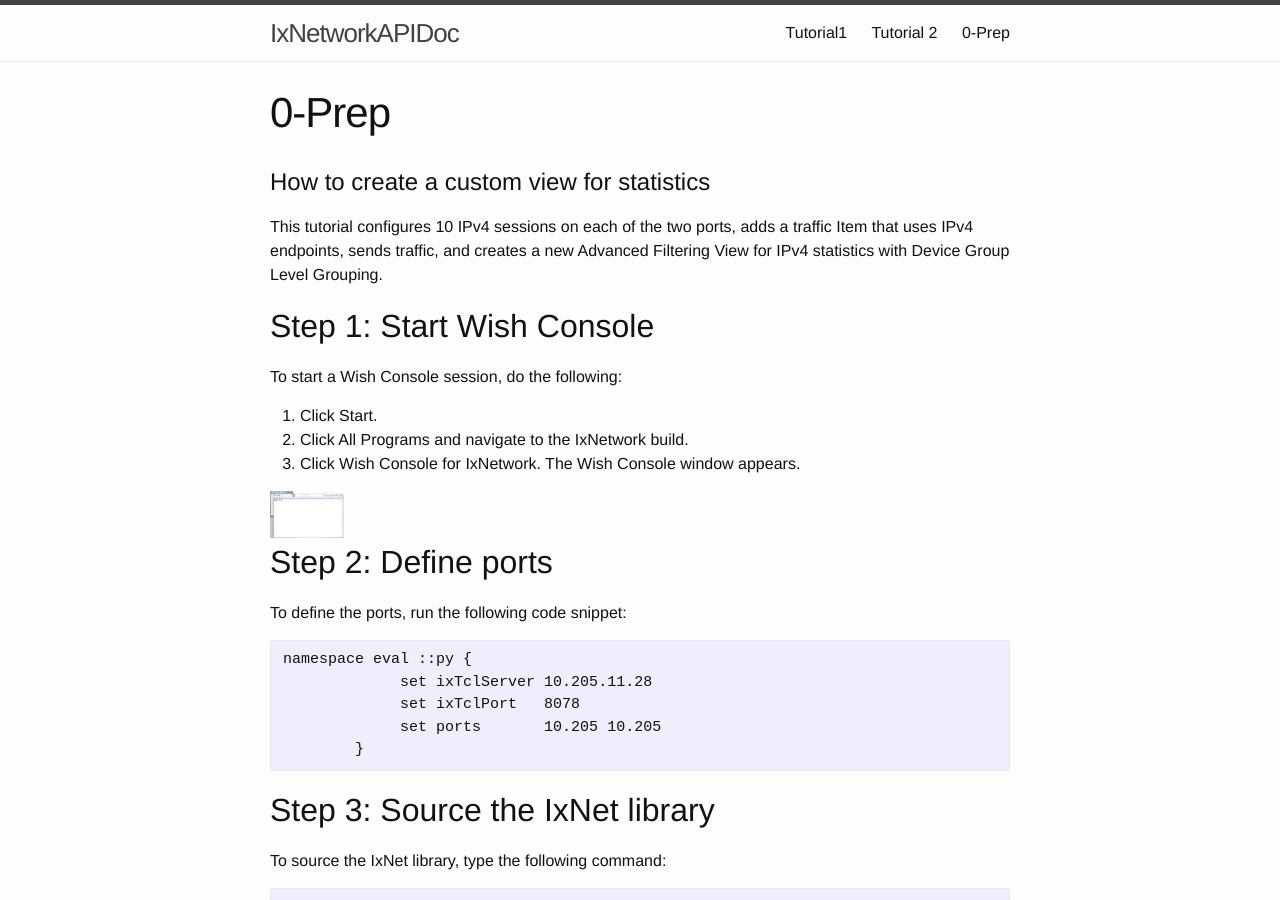
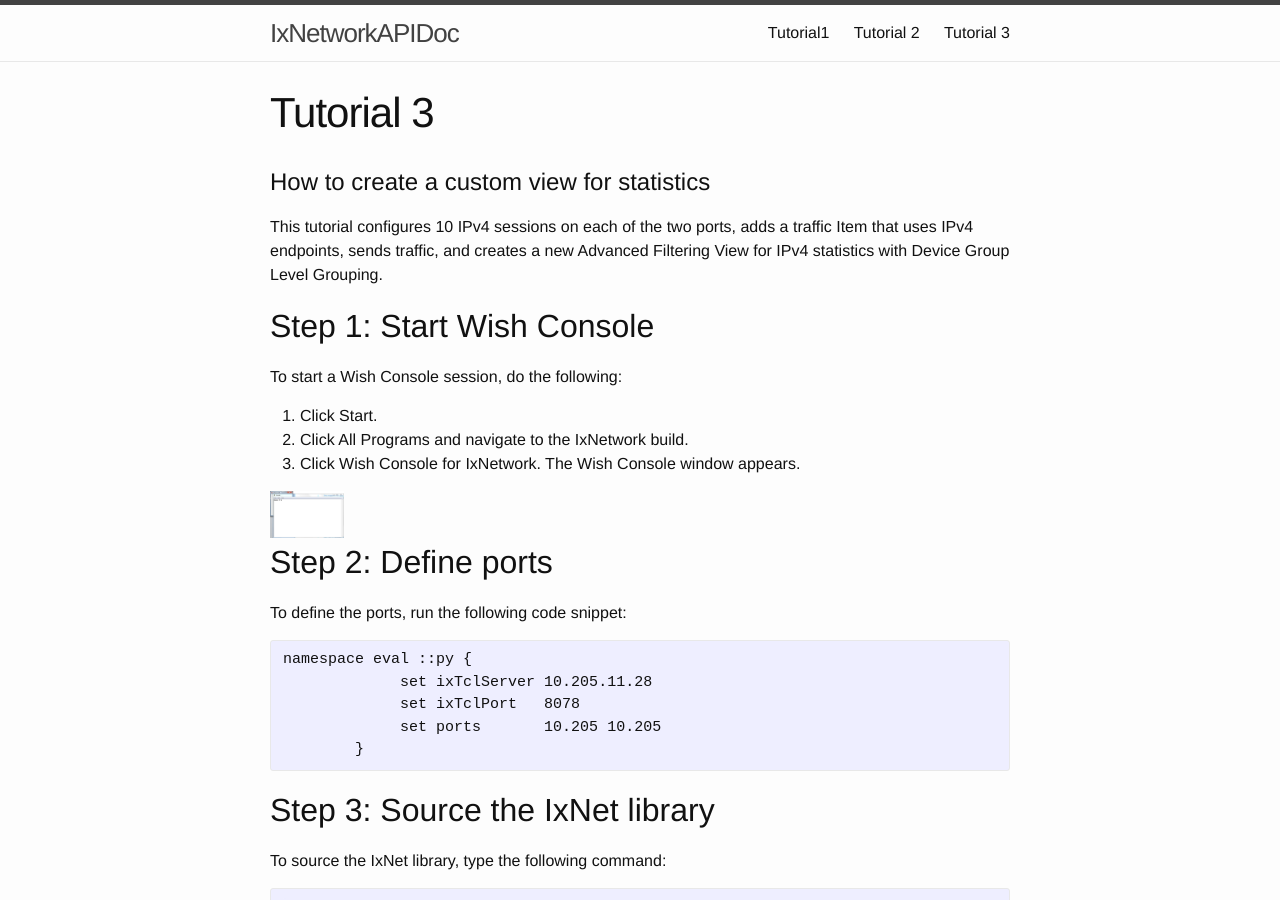
Before and after one commit to Sahana84/IxNetworkAPIDoc, a Jekyll site: the page built from tutorial3.md, in a window 1280 px wide and 900 px high. Built offline with Jekyll 4.4.1, drawn with Linux system fonts in a browser that asks for light colours; our own code applies the rules of GitHub Pages for plain Markdown files; comment, search, counter and statistics services are not loaded.

Commit message:
Update tutorial3.md

```diff
--- a/tutorial3.md
+++ b/tutorial3.md
@@ -1,5 +1,5 @@
 ---
-title: 0-Prep
+title: Tutorial 3
 nav: true
 ---
 
```
